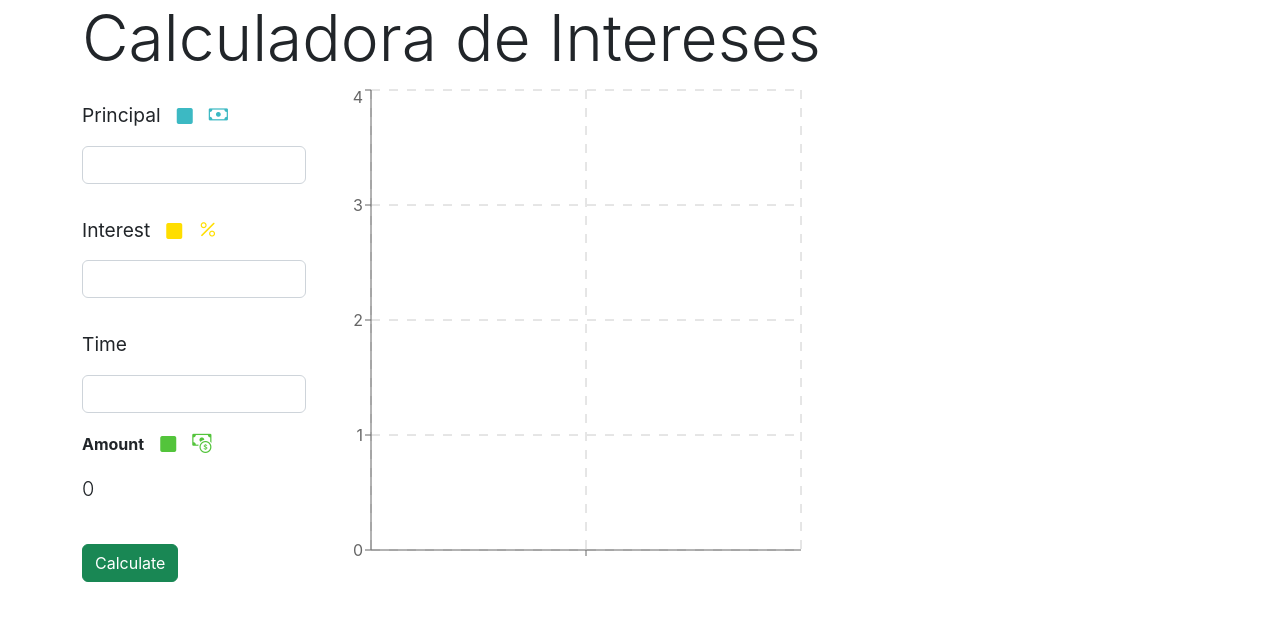
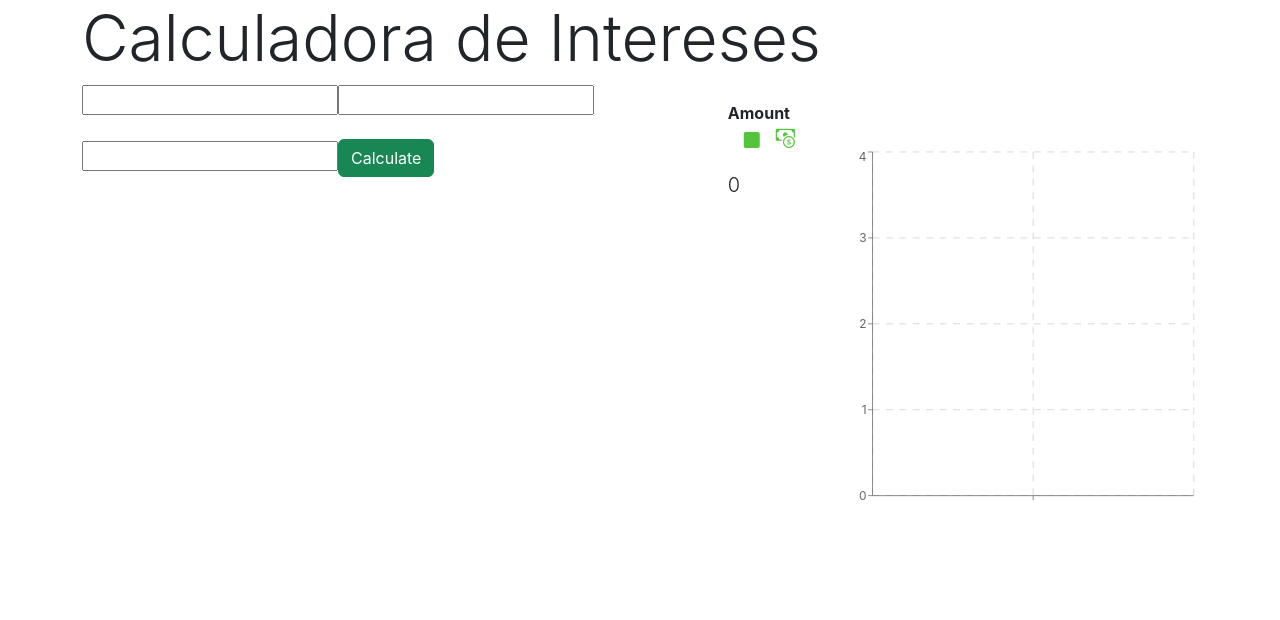
Before and after one commit to Wichosu/interest_calculator, a React (Create React App) app: page / in a window 1280 px wide. Shown: the top 620 px of the page. Built offline with nearby package versions, Linux system fonts and the light colour scheme.

Commit message:
working with formik and yup, remove bootstrap styles

```diff
--- a/package.json
+++ b/package.json
@@ -7,11 +7,13 @@
     "@testing-library/react": "^13.4.0",
     "@testing-library/user-event": "^13.5.0",
     "bootstrap-icons": "^1.10.2",
+    "formik": "^2.2.9",
     "react": "^18.2.0",
     "react-dom": "^18.2.0",
     "react-scripts": "5.0.1",
     "recharts": "^2.1.16",
-    "web-vitals": "^2.1.4"
+    "web-vitals": "^2.1.4",
+    "yup": "^0.32.11"
   },
   "scripts": {
     "start": "react-scripts start",
--- a/src/components/forms/Form.jsx
+++ b/src/components/forms/Form.jsx
@@ -1,9 +1,11 @@
 import React, { useState, useRef, useContext, createContext } from 'react';
 import CompoundGraph from '../graph/CompoundGraph';
 import { DataSchema } from '../../models/DataSchema.class';
+import { Formik, Form, Field } from 'formik';
+import * as Yup from 'yup';
+
 const formContext = createContext(null);
 
-// !Document code
 // !Validate Form
 // ? Ideas: Mobile view, Switch lang es or en, multiple calculators
 
@@ -30,9 +32,27 @@ const fillColors = {
 }
 
 /**
- * @returns {Form} Component with compound interest calculator.
+ * Form schema
  */
-const Form = () => {
+const formSchema = Yup.object().shape({
+  principal: Yup.number()
+    .typeError('Must be a number!')
+    .positive('Only positive number!')
+    .required('Required!'),
+  interest: Yup.number()
+    .typeError('Must be a number!')
+    .positive('Only positive number!')
+    .required('Required!'),
+  time: Yup.number()
+    .typeError('Must be a number!')
+    .positive('Only positive number!')
+    .required('Required!'),
+})
+
+/**
+ * @returns {FormComponent} Component with compound interest calculator.
+ */
+const FormComponent = () => {
 
   const [result, setResult] = useState(0);
   const [data, setData] = useState([{}]);
@@ -47,10 +67,9 @@ const Form = () => {
    * @returns {data} Array. Contains objects with data for barchart
    */
   const getAmount = (form) => {
-    form.preventDefault();
-    const principal = valuePrincipal.current.value;
-    const interest = valueInterest.current.value / 100;
-    const Time = valueTime.current.value;
+    const principal = Number(form.principal);
+    const interest = Number(form.interest / 100);
+    const Time = Number(form.time);
     const formula = principal * Math.pow((1 + interest), Time);
     setResult(formula.toFixed(2));
     // TODO Optimize this block
@@ -77,68 +96,45 @@ const Form = () => {
   return (
     <formContext.Provider value={{result}}>
       <div style={{display: 'flex'}}>
-        <form onSubmit={getAmount} style={{width: '14rem'}}>
-          <div className='mb-3'>
-            <label
-              className='my-3 text-start form-label'
-              style={labelStyle}
-              htmlFor='principal'
-            >
-              Principal
-            </label>
-            <i
-              className='mx-3 bi bi-square-fill'
-              style={{color: fillColors.principal}}
-            />
-            <i
-              className='bi bi-cash'
-              style={{color: fillColors.principal, fontSize: labelStyle.fontSize}}
-            />
-            <input
-              className='form-control'
-              id='principal'
-              ref={valuePrincipal}
-            />
-          </div>
-          <div className='mb-3'>
-            <label
-              className='my-3 text-start form-label'
-              style={labelStyle}
-              htmlFor='interest'
-            >
-              Interest
-            </label>
-            <i
-              className='mx-3 bi bi-square-fill'
-              style={{color: fillColors.interest}}
-            />
-            <i
-              className='bi bi-percent'
-              style={{color: fillColors.interest, fontSize: labelStyle.fontSize}}
-            />
-            <input
-              className='form-control'
-              id='interest'
-              ref={valueInterest}
-            />
-          </div>
-          <div>
-            <label
-              className='my-3 text-start form-label'
-              style={labelStyle}
-              htmlFor='time'
-            >
-              Time
-            </label>
-            <input
-              className='form-control'
-              id='time'
-              ref={valueTime}
-            />
-          </div>
-          <Amount />
-          <button className='btn btn-success my-4'>Calculate</button>
-        </form>
+        <Formik
+          initialValues={{principal: '', interest: '', time: ''}}
+          validationSchema={formSchema}
+          onSubmit={values => {
+            console.log(values)
+            getAmount(values)
+          }}
+        >
+          {({ errors, touched }) => (
+            <Form>
+              <Field name='principal' />
+              { errors.principal && touched.principal ?
+              (
+                <div>{ errors.principal }</div>
+              )
+              :
+              null
+              }
+              <Field name='interest' />
+              { errors.interest && touched.interest ?
+              (
+                <div>{ errors.interest }</div>
+              )
+              :
+              null
+              }
+              <Field name='time' />
+              { errors.time && touched.time ?
+              (
+                <div>{ errors.time }</div>
+              )
+              :
+              null
+              }
+              <button className='btn btn-success my-4' type='submit'>Calculate</button>
+            </Form>
+          )}
+        </Formik>
+        <Amount />
         <CompoundGraph data={data} />
       </div>
     </formContext.Provider>
@@ -176,4 +172,4 @@ const Amount = () => {
   )
 }
 
-export default Form;
+export default FormComponent;
```
Also changed, not shown: 1 other file (tests, documents, lock files or other folders).
